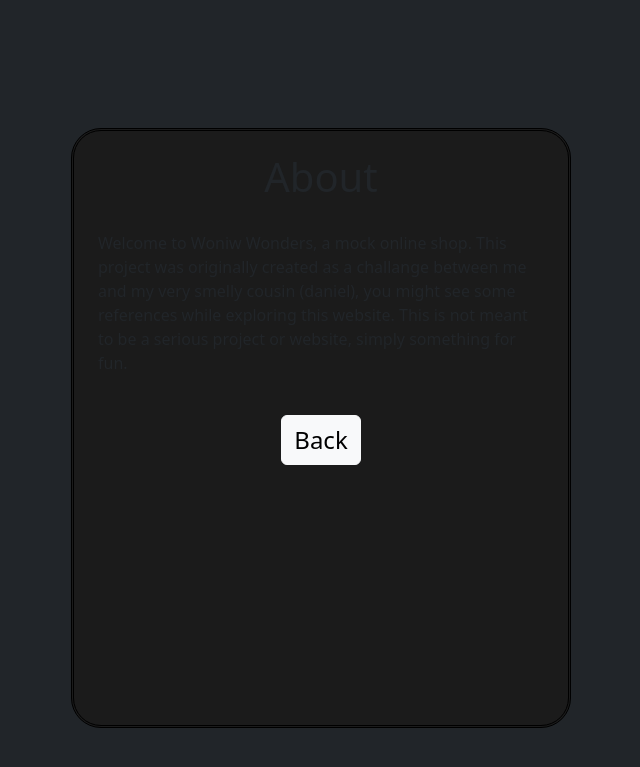
After one commit to woniw/woniw-shop, a Python web app: template templates/about.html in a window 1280 px wide. The commit adds this page. Shown: the top 767 px of the page, without its empty margins (319-959 px from the left). Run offline with Jinja, Linux system fonts and the light colour scheme; the template is opened without the code that fills it, so the values that code supplies are empty.

Commit message:
completed about me page

```diff
--- /dev/null
+++ b/templates/about.html
@@ -0,0 +1,48 @@
+<!DOCTYPE html>
+<html lang="en">
+<head>
+    <meta charset="UTF-8">
+    <meta name="viewport" content="width=device-width, initial-scale=1.0">
+    <title>About</title>
+    <link href="https://cdn.jsdelivr.net/npm/bootstrap@5.3.0/dist/css/bootstrap.min.css" rel="stylesheet" />
+</head>
+<body class="bg-dark">
+    <style>
+        .large_darker_background{
+            height: 600px;
+            width:  500px;
+            background-color: rgb(27, 27, 27);
+            border-radius: 30px;
+            border-style: double;
+            border-color:rgb(0, 0, 0);
+        }
+
+        .centering{
+            margin-top: 10%;
+        }
+
+
+    </style>
+
+    <div class="centering d-flex justify-content-center">
+        <div class="large_darker_background">
+
+            <div class="main_label_div d-flex justify-content-center pt-3">
+                <label class="fs-1">About</label>
+            </div>
+
+            <div class="info_text_div p-4">
+                <p>Welcome to Woniw Wonders, a mock online shop. This project was originally created as a challange between me and my very smelly cousin (daniel), you might see some references while exploring this website. This is not meant to be a serious project or website, simply something for fun.</p>
+            </div>
+
+            <div class="button_div d-flex justify-content-center">
+                <a href="{{index_url}}">
+                    <button class="btn btn-light fs-4">Back</button>
+                </a>
+            </div>
+
+        </div>
+    </div>
+
+</body>
+</html>
```
Also changed, not shown: app.py (+13 -19 lines), data/data.json (+7 -6 lines), templates/index.html (+8 -26 lines).
